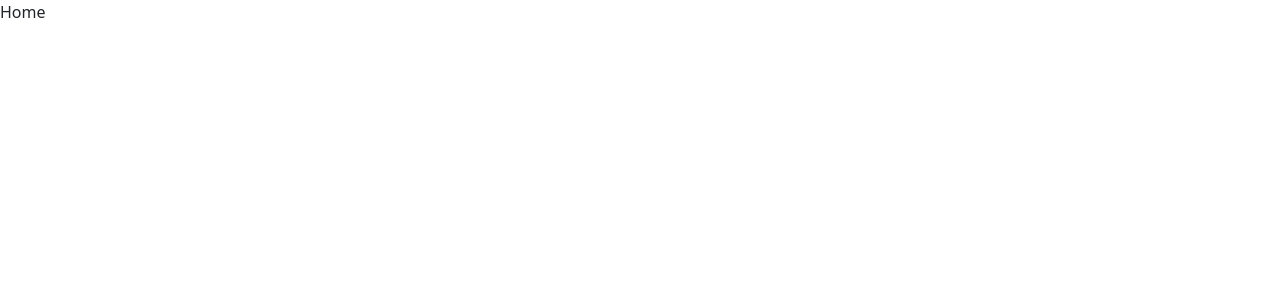
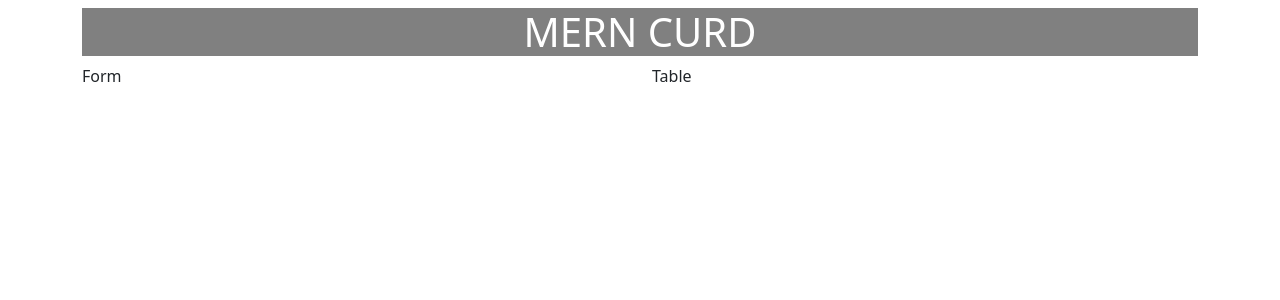
Before and after one commit to anishkumar127/Personal-Details-Curd-Operation-MERN, a React (Create React App) app in the folder client/: page / in a window 1280 px wide. Shown: the top 300 px of the page. Built offline with nearby package versions, Linux system fonts and the light colour scheme.

Commit message:
home page title and colum added

```diff
--- a/client/src/pages/Home.js
+++ b/client/src/pages/Home.js
@@ -2,7 +2,20 @@ import React from 'react'
 
 const Home = () => {
   return (
-    <div>Home</div>
+    <>
+    <div className="container">
+      <div className="row">
+        <div className="col-md-12">
+          <div style={{backgroundColor:"gray"}}>
+            <h1 className="text-white text-center mt-2"> MERN CURD </h1>
+          </div>
+        </div>
+        <div className="col-md-6">Form</div>
+        <div className="col-md-6">Table</div>
+      </div>
+    </div>
+
+    </>
   )
 }
 
```
